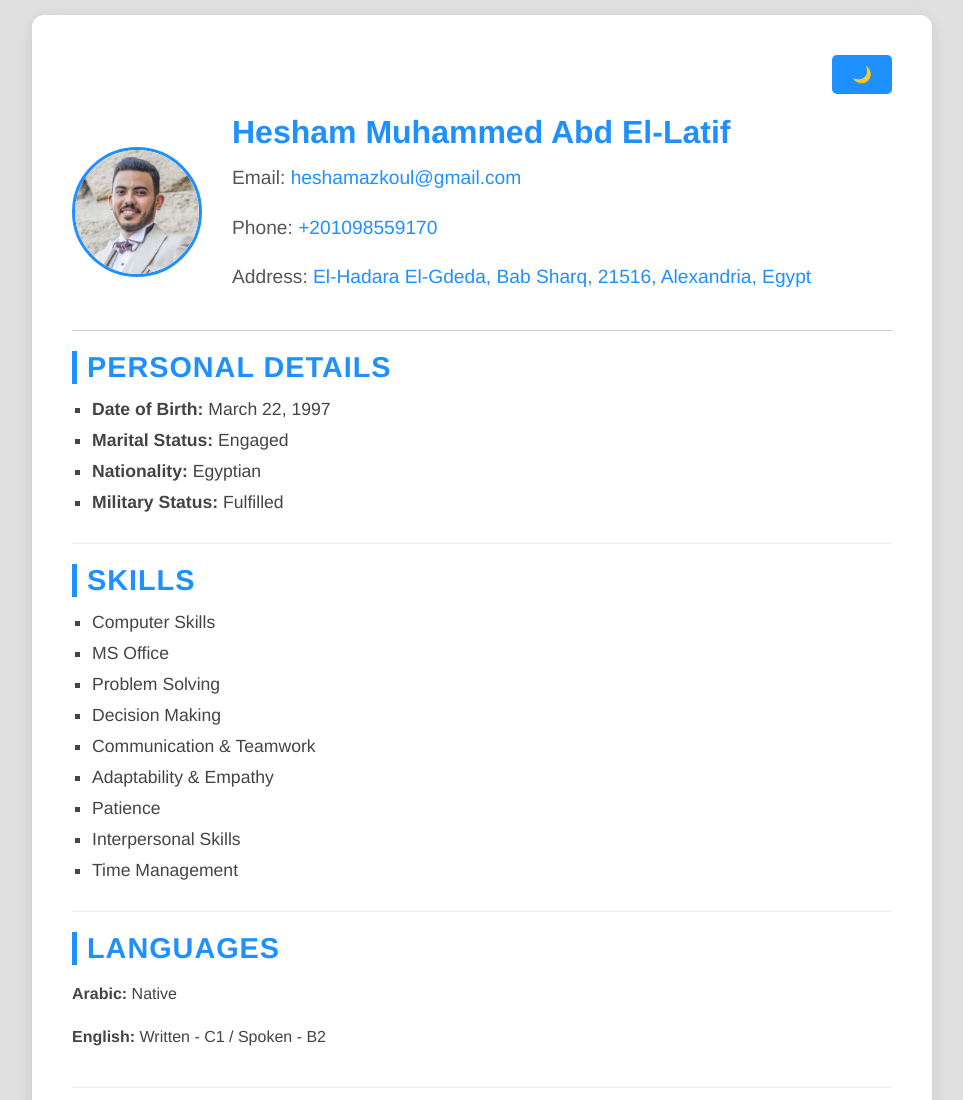
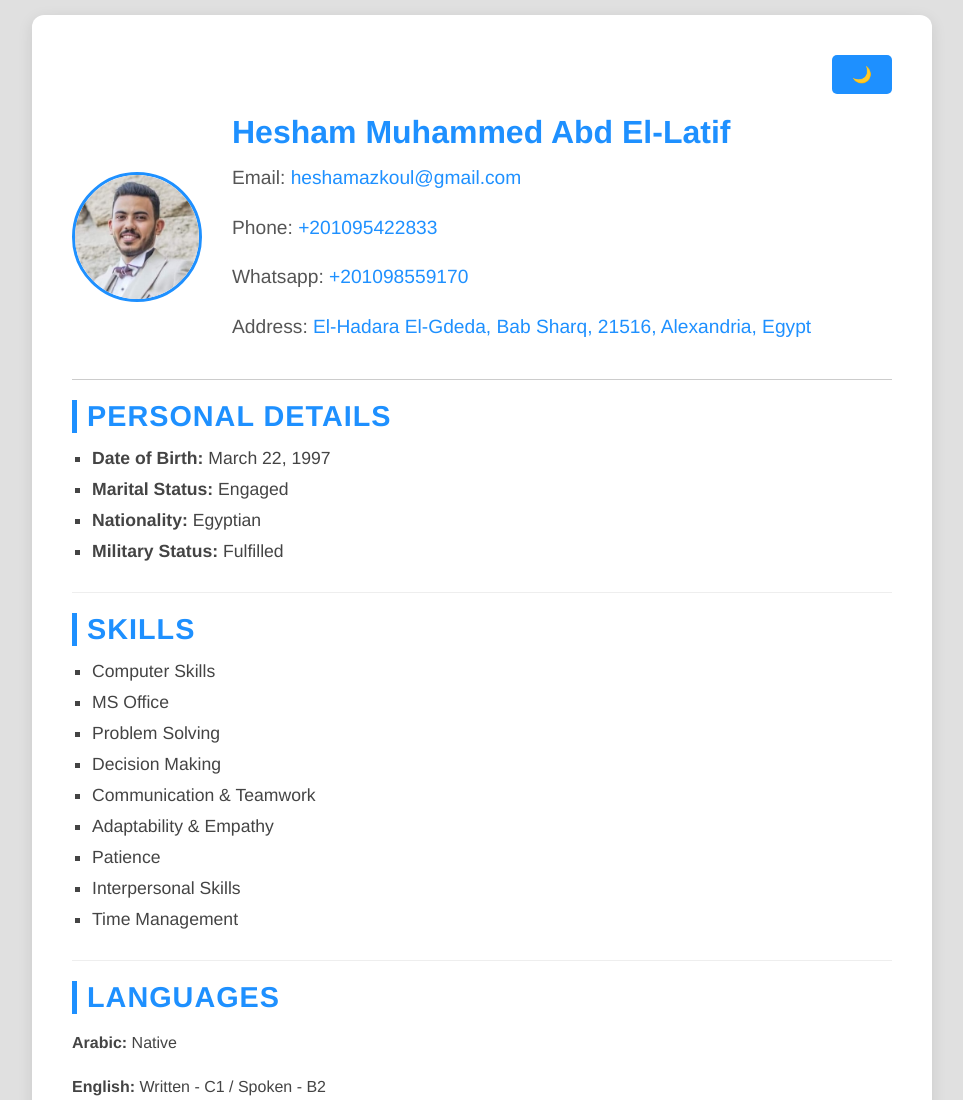
Before and after one commit to AzkouL/AzkouL.github.io, a plain HTML site: page index.html in a window 1280 px wide. Shown: the top 1100 px of the page, without its empty margins (158-1121 px from the left). Drawn offline with Linux system fonts and the light colour scheme.

Commit message:
Update index.html

```diff
--- a/index.html
+++ b/index.html
@@ -19,7 +19,8 @@
                 <div class="contact-info">
                     <h1>Hesham Muhammed Abd El-Latif</h1>
                     <p>Email: <a href="mailto:heshamazkoul@gmail.com">heshamazkoul@gmail.com</a></p>
-                    <p>Phone: <a href="https://wa.me/+201098559170" target="_blank">+201098559170</a></p>
+                    <p>Phone: <a href="tel:+201095422833">+201095422833</a></p>
+                    <p>Whatsapp: <a href="https://wa.me/+201098559170" target="_blank">+201098559170</a></p>
                     <p>Address: <a href="https://maps.app.goo.gl/gDjmGKLcDQ7iMUwJ9" target="_blank">El-Hadara El-Gdeda, Bab Sharq, 21516, Alexandria, Egypt</a></p>
                 </div>
             </div>
```
